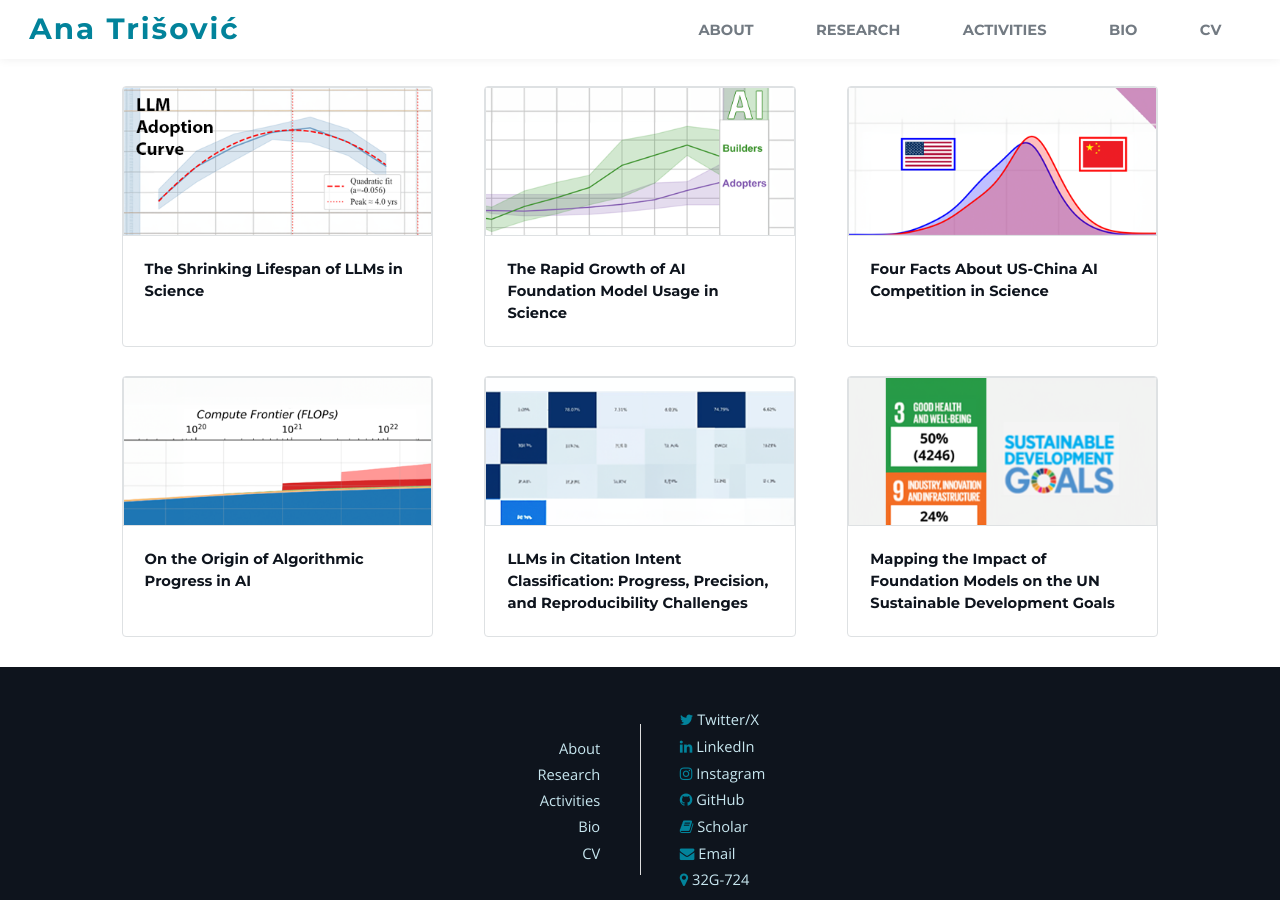
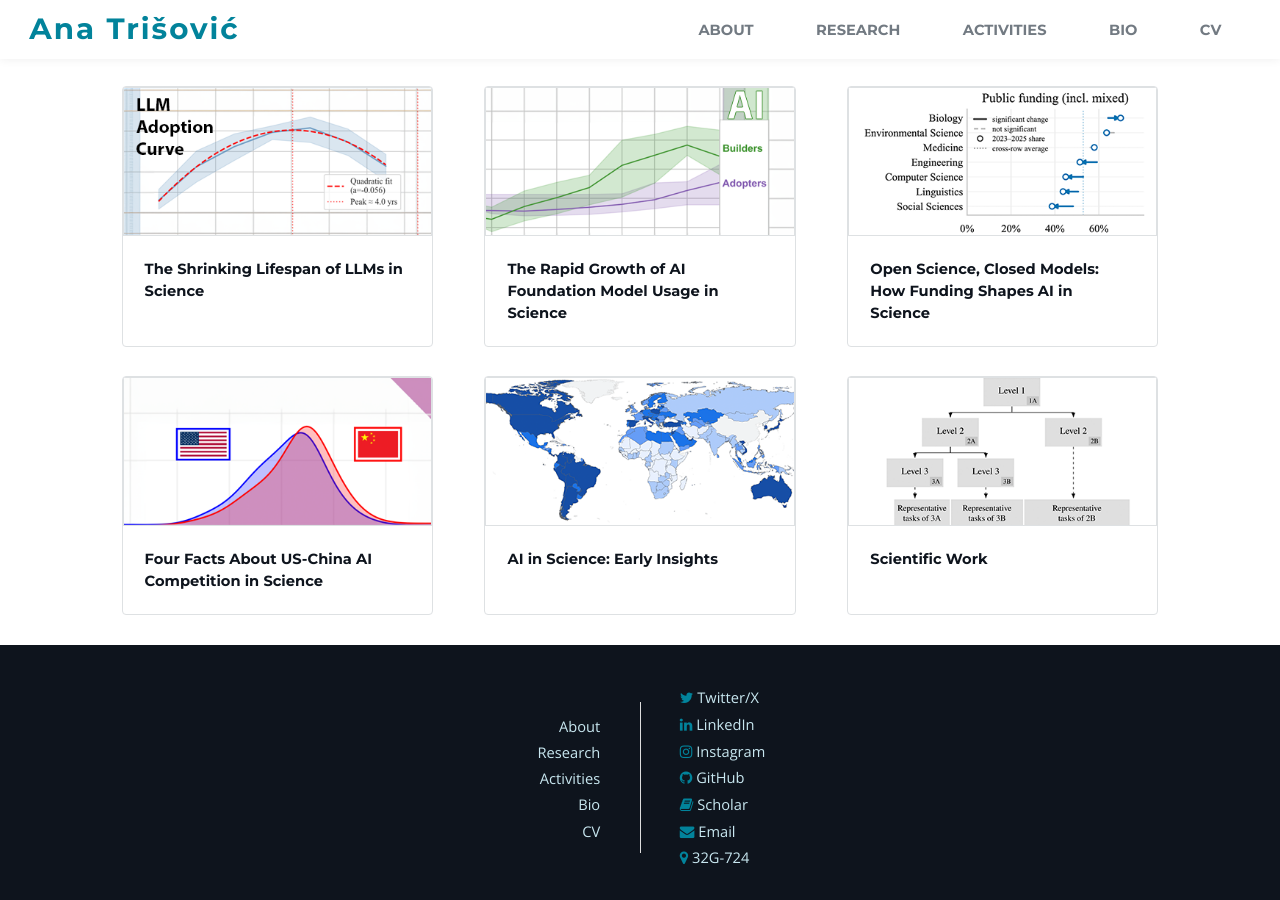
Before and after one commit to atrisovic/anatrisovic.github.io, a Jekyll site: the page built from index.html, in a window 1280 px wide and 900 px high, scrolled down 1456 px. Built offline with Jekyll 4.4.1, drawn with Linux system fonts in a browser that asks for light colours.

Commit message:
new featured

```diff
--- a/_data/featured.yml
+++ b/_data/featured.yml
@@ -12,6 +12,11 @@
   venue: ArXiv
   url: https://arxiv.org/abs/2511.21739
   description: We analyze scientific use of AI Foundation Models and find rapidly rising adoption, led by Linguistics, Computer Science, and Engineering. Vision models and open-weight models dominate. Scientists use much smaller models than AI developers, and this gap is widening. Evidence suggests that relying on smaller models may limit scientific impact.
+- authors: A. Trišović, J. Sivaloganathan
+  year: 2026
+  image: images/paper-funding.png
+  name: "Open Science, Closed Models: How Funding Shapes AI in Science"
+  venue: "Accepted at the AAAI/ACM Conference on Artificial Intelligence, Ethics, and Society (AIES 2026)"
 - authors: A. Trišović, A. Fogelson, N. Thompson
   year: 2025
   image: images/paper_china.png
@@ -19,25 +24,13 @@
   venue: SSRN
   description: This study examines the global adoption of AI foundation models in scientific publications from 2012 to 2024, with a particular focus on comparative patterns between the United States and China.
   url: https://papers.ssrn.com/sol3/papers.cfm?abstract_id=6028854&__cf_chl_tk=2t4MJQaenws96FkZc_3RZkO3hUTvZsIyaUUujEeSGAg-1771961417-1.0.1.1-B5wlQuIJ1ygoKpHoOOhREZlytkH4iMHBa2ClQyXvC5s
-- authors: H. Gundlach, A. Fogelson, J. Lynch, A. Trišović, J. Rosenfeld, A. Sandhu, N. Thompson
-  year: 2025
-  image: images/paper_algs.png
-  name: "On the Origin of Algorithmic Progress in AI"
-  url: https://arxiv.org/pdf/2511.21622
-  venue: "ArXiv"
-  description: This project investigates the origins of AI’s algorithmic efficiency improvements by combining ablation studies, literature synthesis, and scaling experiments, revealing that most of the observed gains arise from scale-dependent effects, particularly the LSTM-to-Transformer transition, and that true small-model algorithmic progress is far smaller than previously estimated.
-- authors: A. Fogelson, A. Trišović, N. Thompson
-  year: 2025
-  image:
-  name: "LLMs in Citation Intent Classification: Progress, Precision, and Reproducibility Challenges"
-  venue: ACM Conference on Reproducibility and Replicability (ACM REP)
-  url: https://dl.acm.org/doi/10.1145/3736731.3746137
-  image: images/paper_repro.png
-  description: We investigate the use of LLMs for multi-class citation intent classification, highlighting striking inter-model disagreement among state-of-the-art systems and revealing key challenges in the robustness, transparency, and reproducibility of LLM-based research.
-- authors: J. Sivaloganathan, A. Trišović, N. Thompson
-  year: 2025
-  image: images/paper_sdg.png
-  name: "Mapping the Impact of Foundation Models on the UN Sustainable Development Goals"
-  venue: 21st IEEE International Conference on e-Science (eScience 2025)
-  description: We analyze scientific publications using Foundation Models to assess their alignment with the UN Sustainable Development Goals, revealing a concentration of work on a few goals and large gaps in others.
-  url: https://www.computer.org/csdl/proceedings-article/escience/2025/914500a375/2aCqag7cixG
+- authors: M. Codreanu, A. Imas, J. Mateos-Garcia, J. Emmens, E. Muiruri, A. Turrell, J. Jacobs, A. Kasirzadeh, A. Trišović, Y. Chen, T. Rodchenko, C. Pollard, S. Strand, D. Rock, Z. Iscenko, F. Curto Millet, N. Thompson, and J. Manyika
+  year: 2026
+  name: "AI in Science: Early Insights"
+  url: https://ai.google/static/documents/AI-in-Science.pdf
+  image: images/paper_google.png
+- authors: J. Emmens, J. Liu, A. Trišović, and N. Thompson
+  year: 2026
+  image: images/paper-taxonomy.png
+  name: "Scientific Work"
+  url: https://futuretech.mit.edu/publication/scientific-work
```
Also changed, not shown: images/paper-funding.png (added), images/paper-taxonomy.png (added), images/paper_google.png (added).
